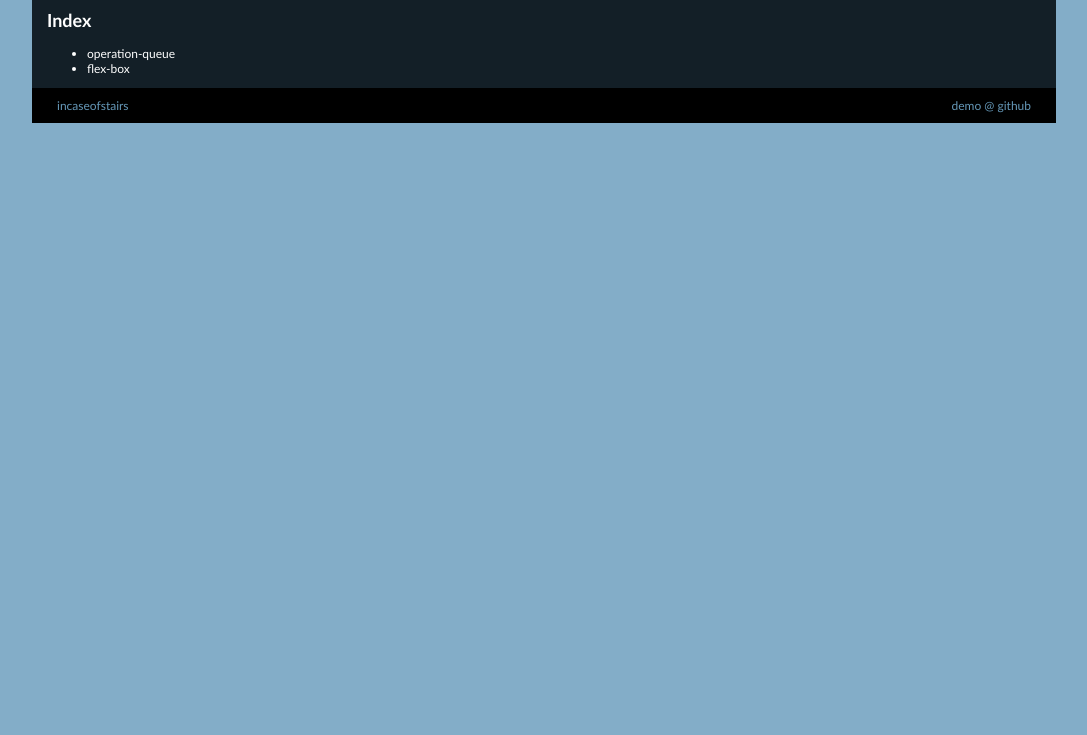
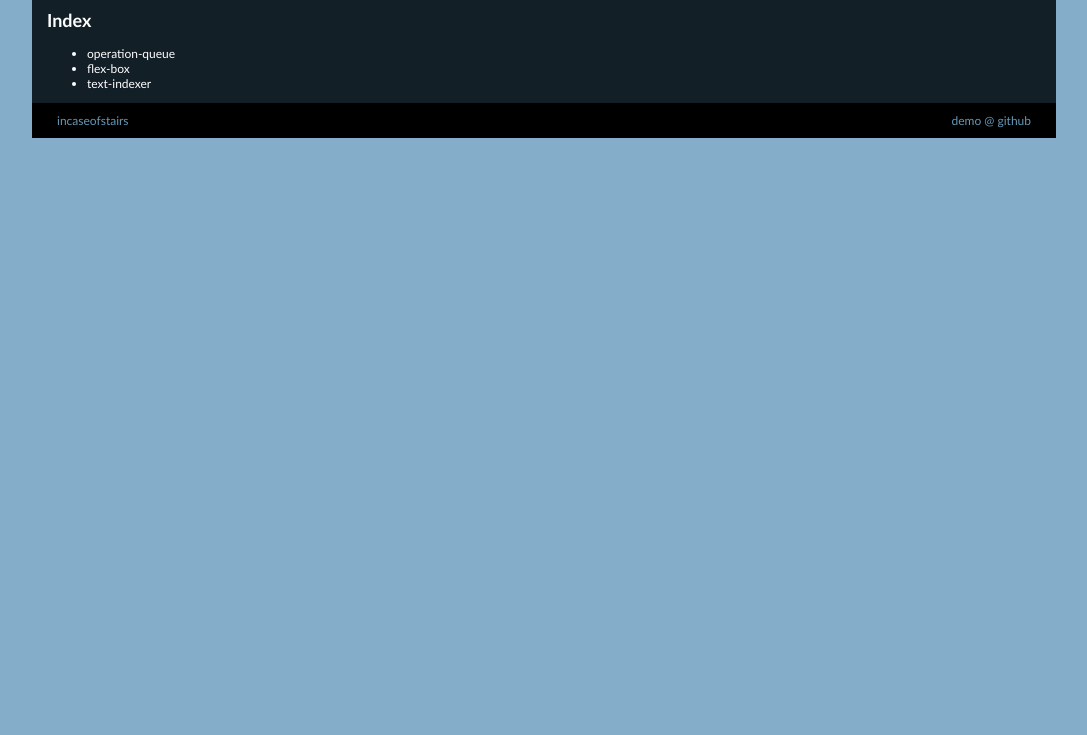
Before and after one commit to kpdecker/demo, a plain HTML site: page index.html in a window 1280 px wide. Shown: the part 65-800 px from the top of the page, without its empty margins (96-1183 px from the left). Drawn offline with Linux system fonts and the light colour scheme.

Commit message:
Add indexer to index...

```diff
--- a/index.html
+++ b/index.html
@@ -32,6 +32,7 @@
             <ul>
                 <li><a href="operation-queue/index.html">operation-queue</a></li>
                 <li><a href="flex-box/index.html">flex-box</a></li>
+                <li><a href="indexer/index.html">text-indexer</a></li>
             </ul>
         </div>
         <div class="footer">
```
